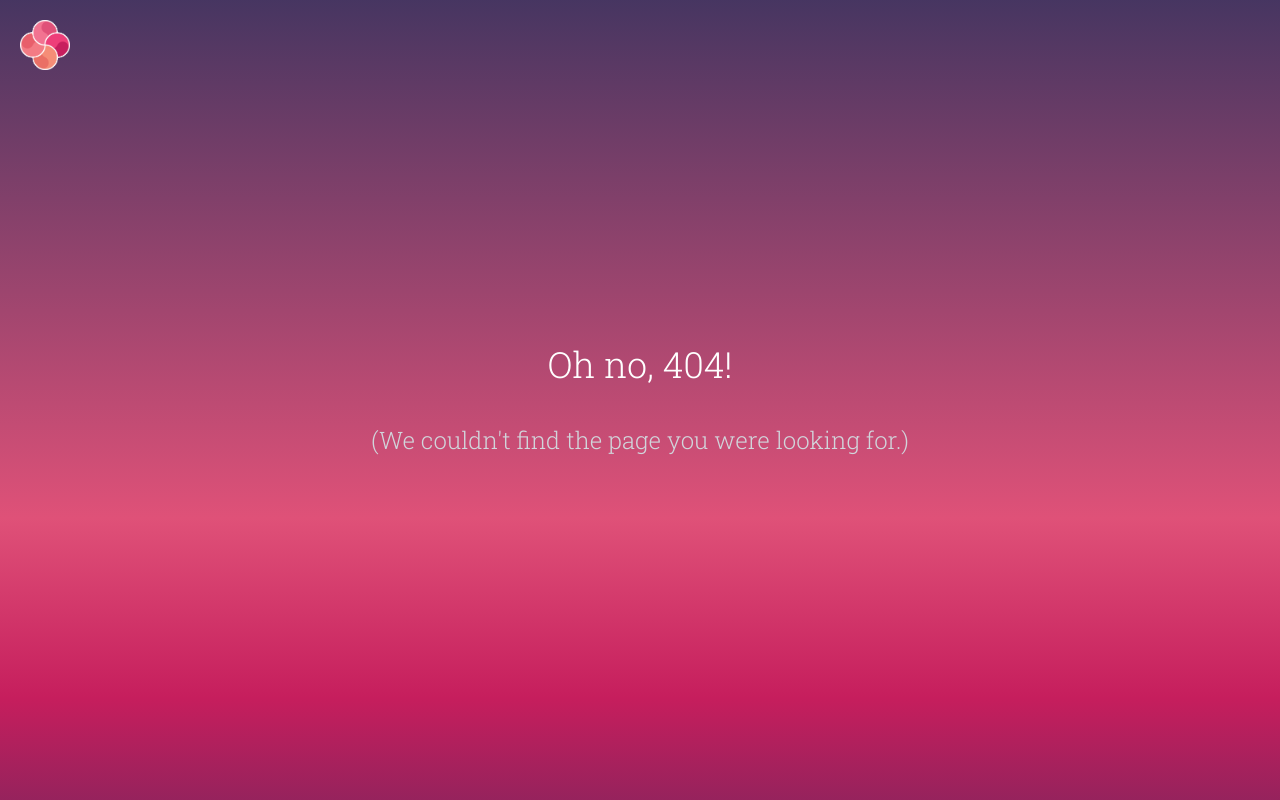
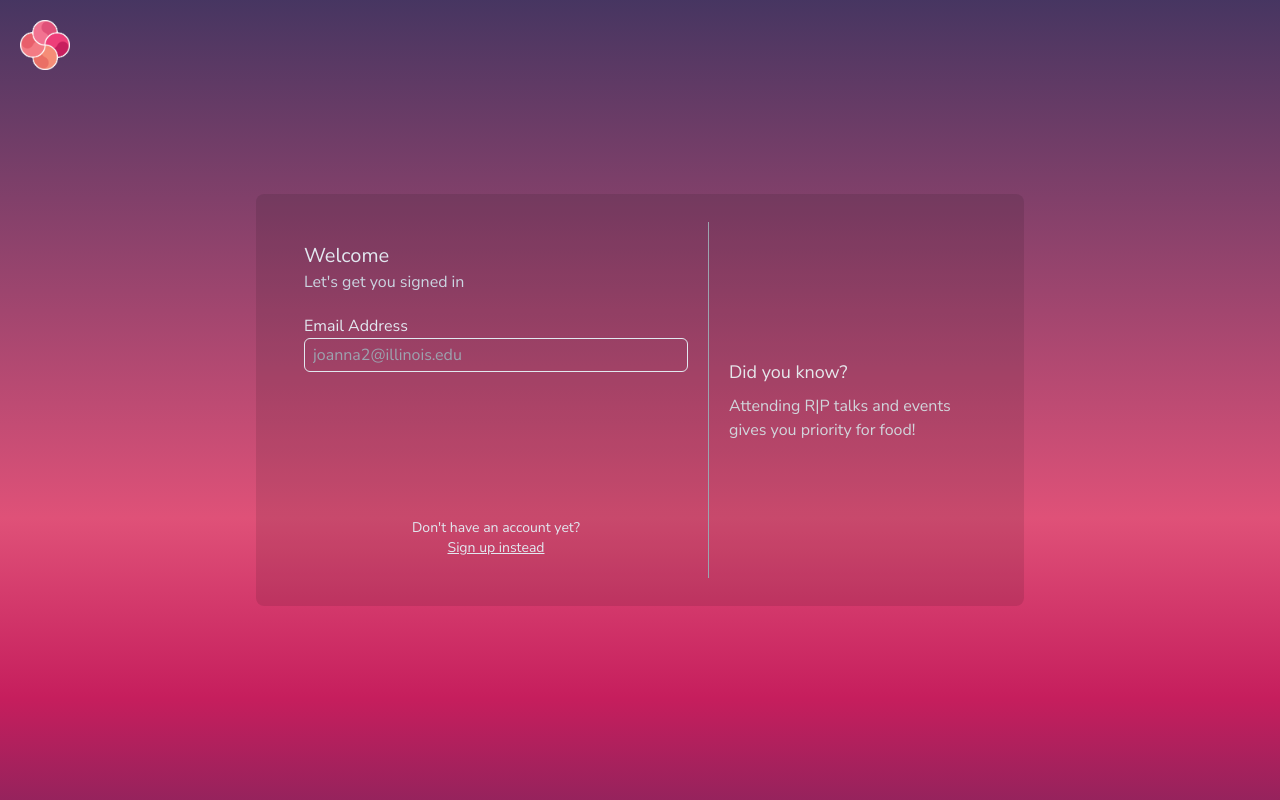
Before and after one commit to ReflectionsProjections/rp2023, a SvelteKit app: page /login in a window 1280 px wide. Before the commit this address had no page. Built offline with nearby package versions, Linux system fonts and the light colour scheme.

Commit message:
Add basic layout & fields for login page

```diff
--- /dev/null
+++ b/src/routes/login/+page.svelte
@@ -0,0 +1,61 @@
+<script lang="ts">
+	import GlassContainer from '../../components/glass-container.svelte';
+
+	let email = '';
+
+	// Basic regex for validating emails. NOT RFC2822 compliant, but will not have any false negatives.
+	// Philosophy: Best way to validate an email is by sending a verification token to it.
+	const regex = /^[^\s@]+@[^\s@]+\.[^\s@]+$/;
+	$: emailValid = email.length > 0 && regex.test(email);
+</script>
+
+<div class="flex items-center h-full justify-center">
+	<div class="w-[95%] md:w-3/5 text-gray-200">
+		<GlassContainer>
+			<div class="flex flex-col md:flex-row divide-y md:divide-y-0 md:divide-x divide-gray-400">
+				<div class="flex flex-col text-slate-200 gap-5 grow md:p-5 p-2 pb-4 min-w-max">
+					<div>
+						<h1 class="text-xl">Welcome</h1>
+						<div class="text-slate-300">Let's get you signed in</div>
+					</div>
+
+					<div class="flex flex-col">
+						<label for="email">Email Address</label>
+						<input
+							id="email"
+							type="email"
+							class="bg-transparent border border-slate-200 rounded-md p-1 px-2 w-full"
+							placeholder="joanna2@illinois.edu"
+							bind:value={email}
+						/>
+						<button
+							class="p-2 mt-2 w-fit bg-black rounded-md opacity-100 disabled:opacity-0 bg-opacity-20 hover:bg-opacity-40 duration-300"
+							disabled={!emailValid}>Send me a code to {email}</button
+						>
+					</div>
+
+					<div class="flex flex-col opacity-0">
+						<label for="email">One Time Code</label>
+						<input
+							id="email"
+							type="email"
+							class="bg-transparent border border-slate-200 rounded-md p-1 px-2 w-full"
+							placeholder="231288"
+						/>
+					</div>
+
+					<div class="flex flex-col text-center text-sm">
+						<h3>Don't have an account yet?</h3>
+						<a href="/register" class="underline">Sign up instead</a>
+					</div>
+				</div>
+				<div class="flex text-gray-300  md:p-5 p-2 items-center md:w-72 pt-4">
+					<div class="flex flex-col gap-2">
+						<h3 class="text-lg text-gray-200">Did you know?</h3>
+						<div>Attending R|P talks and events gives you priority for food!</div>
+					</div>
+				</div>
+			</div>
+		</GlassContainer>
+	</div>
+</div>
```
